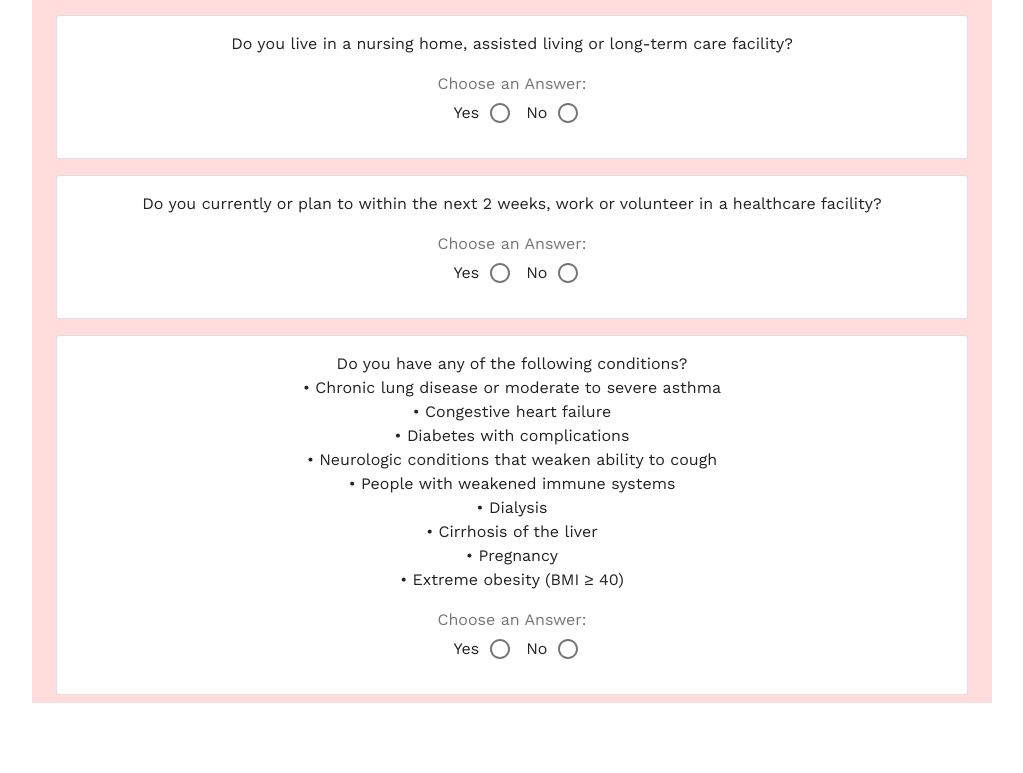
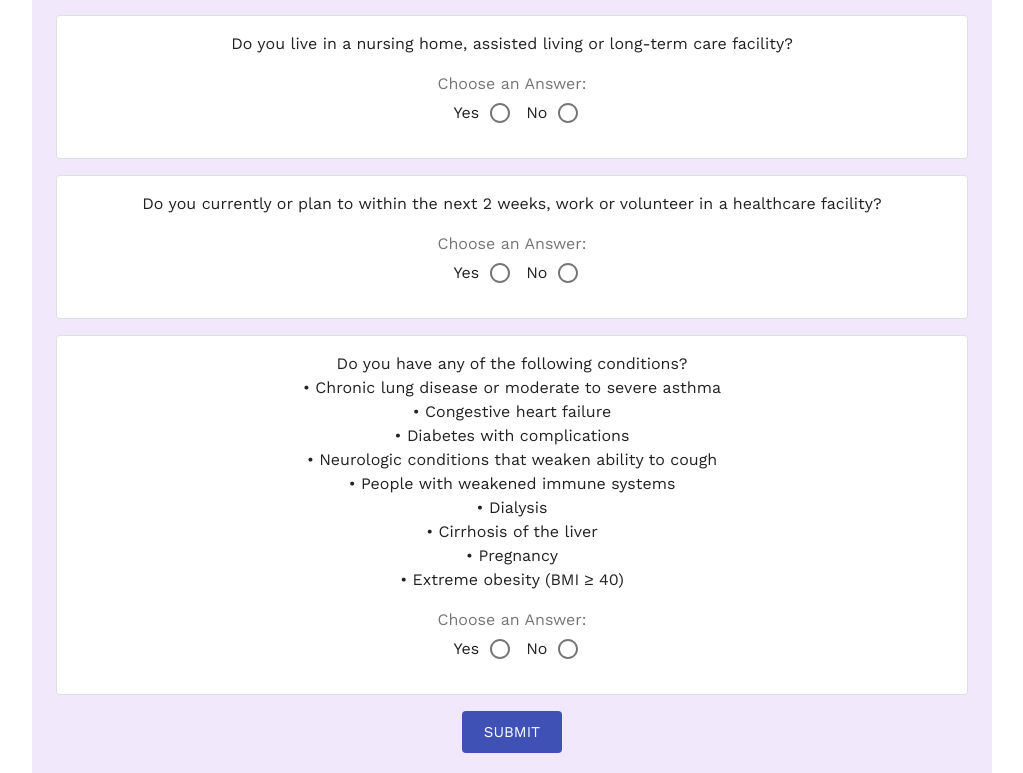
Before and after one commit to rakshagirl/COVID-Test, a React (Create React App) app in the folder my-app/: page / in a window 1280 px wide. Shown: the part 855-1628 px from the top of the page, without its empty margins (128-1151 px from the left). Before the commit the page ends 1558 px from the top, so only its background shows below. Built offline with nearby package versions, Linux system fonts and the light colour scheme.

Commit message:
changed formatting + submit

```diff
--- a/my-app/src/App.css
+++ b/my-app/src/App.css
@@ -14,14 +14,14 @@
 }
 
 .App-header {
-  background-color: #282c34;
+  background-color: #313947;
   min-height: 100vh;
   display: flex;
   flex-direction: column;
   align-items: center;
   justify-content: center;
   font-size: calc(10px + 2vmin);
-  color: white;
+  color: rgb(255, 255, 255);
 }
 
 .App-link {
--- a/my-app/src/App.jsx
+++ b/my-app/src/App.jsx
@@ -24,7 +24,7 @@ function App() {
   return (
     <ThemeProvider theme={theme}>
       <div className="App">
-        <Container maxWidth="md" style={{ backgroundColor: '#FFDDDD' }}>
+        <Container maxWidth="md" style={{ backgroundColor: '#f1e8fc' }}>
           <br/>
           <Typography color='primary' variant='h2'>
               <b>
--- a/my-app/src/Body.jsx
+++ b/my-app/src/Body.jsx
@@ -6,6 +6,7 @@ import Container from '@material-ui/core/Container';
 import Intro from "./Intro";
 import Question from './Question';
 import Grid from '@material-ui/core/Grid';
+import Button from '@material-ui/core/Button';
 
 function Body() {
 
@@ -59,9 +60,17 @@ function Body() {
                 <Grid item xs={12} md={12} lg={12}>
                   <Question toPrint={question}/>
                 </Grid>
+
               );
             })}
+            <Grid item xs={12} md={12} lg={12}>
+              <Button size="large" variant="contained" color="primary" disableElevation>
+                Submit
+              </Button>
+            </Grid>
+
          </Grid>
+         <br/>
     </>
   );
 }
```
Also changed, not shown: 2 other files (tests, documents, lock files or other folders).
